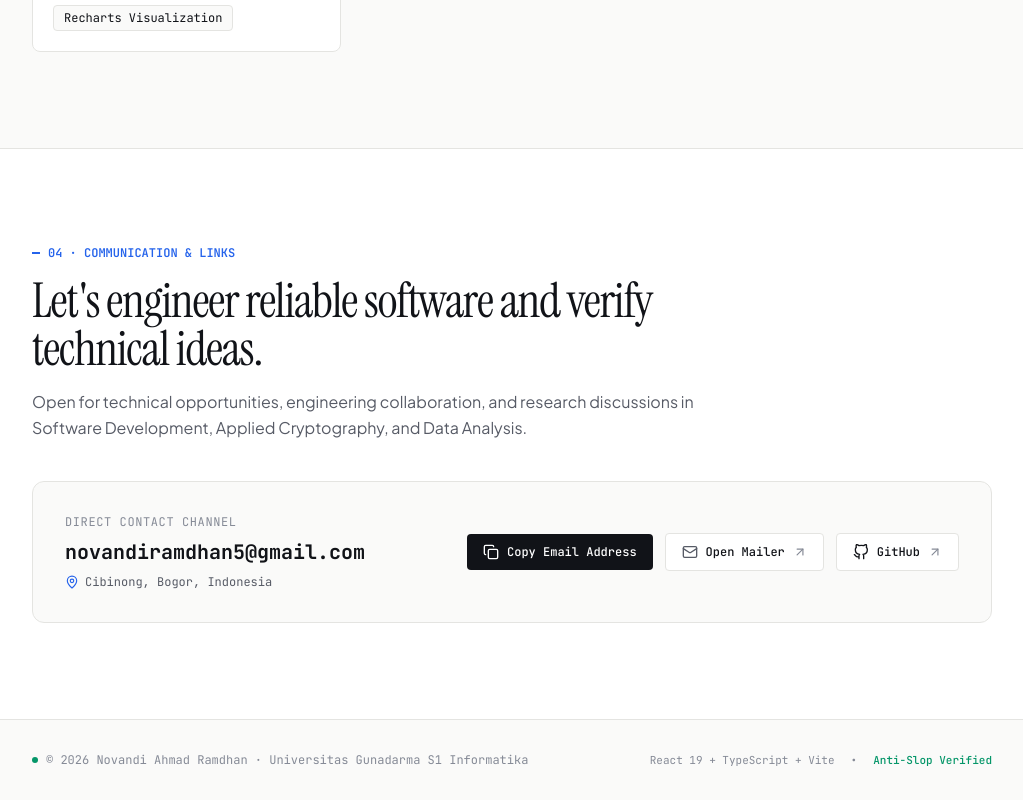
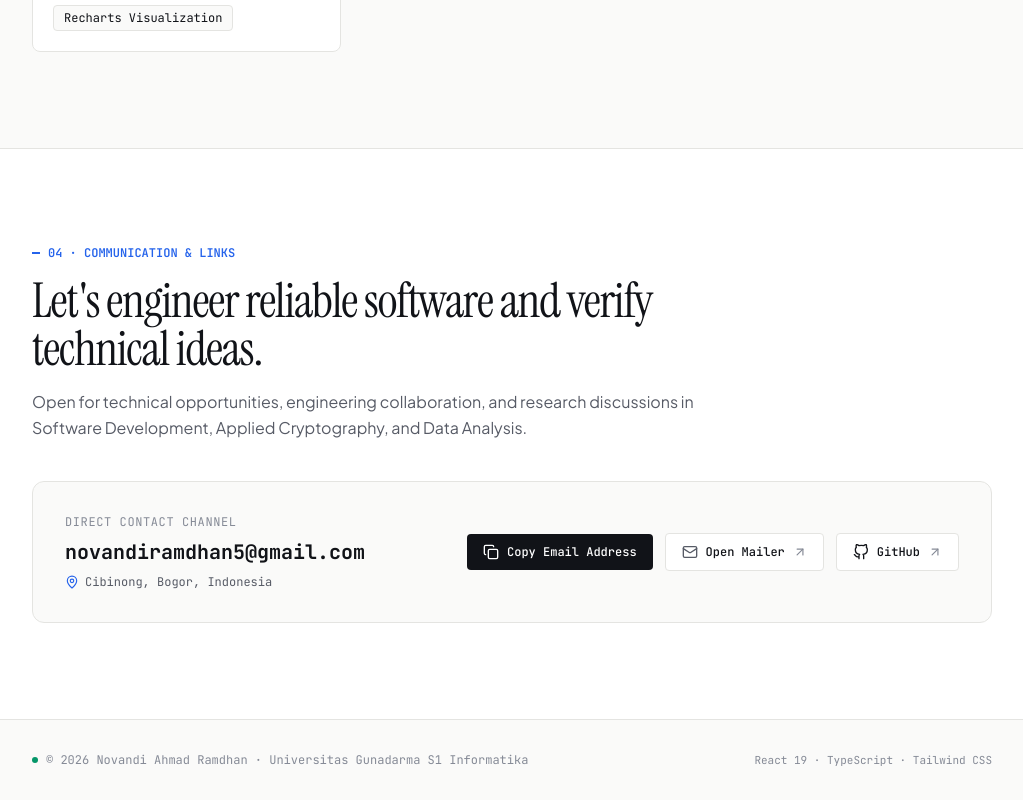
Before and after one commit to Vannnd1/novandi-portfolio, a React (Vite) app: page / in a window 1280 px wide. Shown: the part 6126-6926 px from the top of the page, without its empty margins (128-1151 px from the left). Built offline with nearby package versions, Linux system fonts and the light colour scheme.

Commit message:
fix: remove anti-slop badge from footer

```diff
--- a/src/components/ContactFooter.tsx
+++ b/src/components/ContactFooter.tsx
@@ -103,9 +103,7 @@ export const ContactFooter: React.FC = () => {
           </div>
 
           <div className="flex items-center gap-4 text-[11px]">
-            <span>React 19 + TypeScript + Vite</span>
-            <span>•</span>
-            <span className="text-[#059669] font-medium">Anti-Slop Verified</span>
+            <span>React 19 · TypeScript · Tailwind CSS</span>
           </div>
         </div>
       </div>
```
